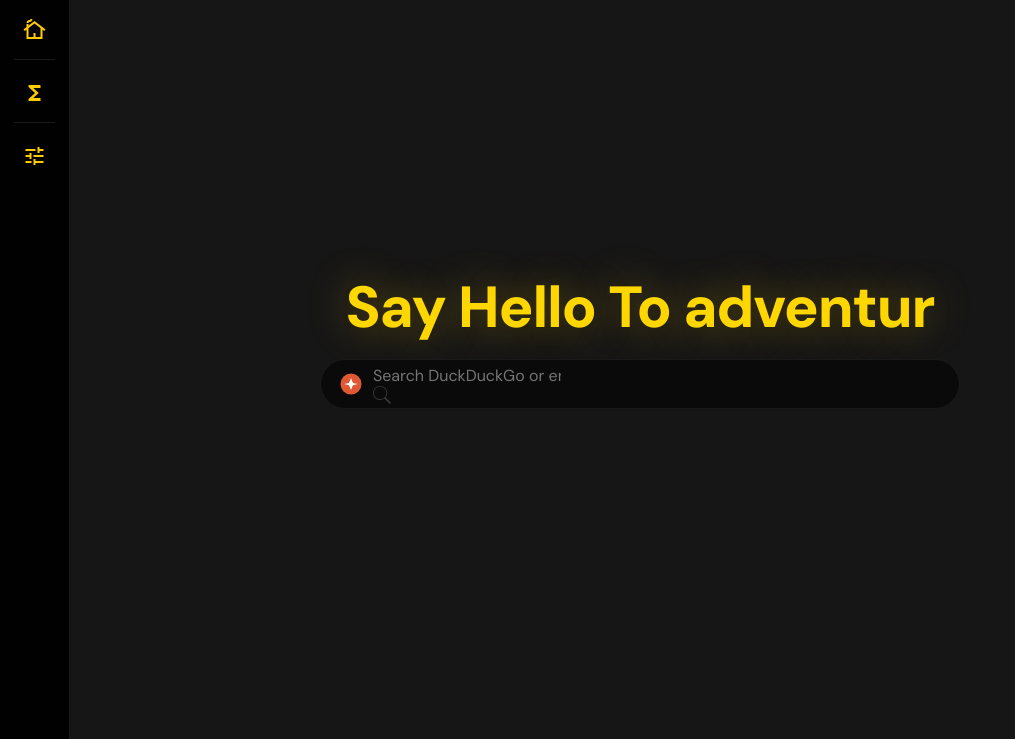
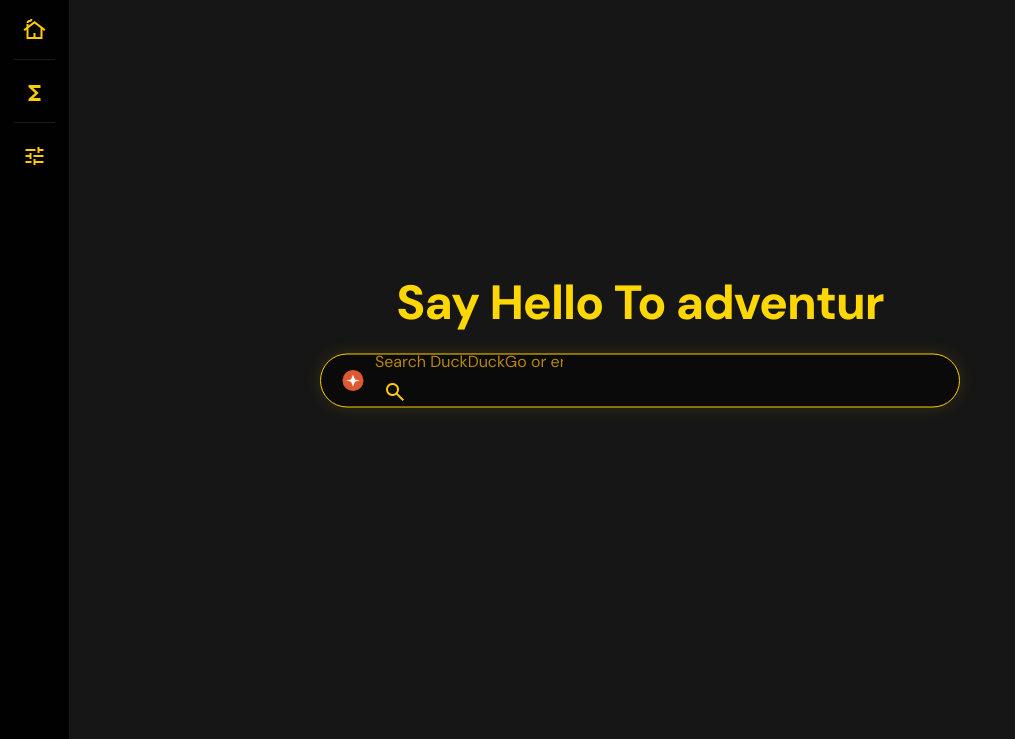
Before and after one commit to VikingLearningMath/OpenMath---Math-Grades-1-12, a website: page public/proxy.html in a window 1280 px wide. Shown: the part 61-800 px from the top of the page, without its empty margins (0-1015 px from the left). Drawn offline with nearby package versions, Linux system fonts and the light colour scheme.

Commit message:
Fix lava visibility, start on math, polish proxy search; proxy only on secret path
- Lava was invisible because body had an opaque black background hidden the
  z-index -999 canvas. Make body background transparent (keep html black) so
  the lava shows.
- Routes: / and /math serve the math page (starts on math). The viking proxy
  now lives ONLY on the regenerated secret path (the token the sign-in returns).
  /proxy and /home remain removed.
- Proxy page: clean centered layout — 'Say Hello To Viking' typewriter heading
  (uses .header h1) above a polished gold-bordered search bar; nicer focus glow
  and material search icon.

```diff
--- a/public/css/index.css
+++ b/public/css/index.css
@@ -6,11 +6,13 @@
 html, body {
   width: 100%;
   height: 100%;
-  background: #000;
+  background: transparent;
   color: #ffcc00;
   font-family: 'DM Sans', system-ui, sans-serif;
   overflow-x: hidden;
 }
+
+html { background: #000; }
 
 a { color: inherit; text-decoration: none; }
 
--- a/public/css/proxy.css
+++ b/public/css/proxy.css
@@ -63,16 +63,24 @@
   display: flex;
   align-items: center;
   background: #0a0a0a;
-  border: 1px solid #1a1a1a;
-  border-radius: 30px;
-  padding: 0 18px;
-  height: 50px;
+  border: 1px solid #ffcc00;
+  border-radius: 34px;
+  padding: 0 20px;
+  height: 54px;
   width: 100%;
   max-width: 640px;
-  transition: border-color 0.15s;
+  box-shadow: 0 0 18px rgba(255, 204, 0, .12);
+  transition: border-color 0.15s, box-shadow 0.15s;
 }
 
-.search-header:focus-within { border-color: #ffcc00; }
+.search-header:focus-within {
+  border-color: #ffd700;
+  box-shadow: 0 0 24px rgba(255, 204, 0, .28);
+}
+
+.search-header:focus-within::after,
+.search-header::placeholder,
+.gointospaceSearchButton .material-symbols-outlined { color: #ffcc00; }
 
 .search-header__input {
   flex: 1;
@@ -83,6 +91,8 @@
   font-size: 16px;
   font-family: inherit;
 }
+
+.search-header__input::placeholder { color: #b8860b; }
 
 .search-header__button {
   background: transparent;
--- a/public/proxy.html
+++ b/public/proxy.html
@@ -54,11 +54,8 @@
 
   <!-- Initial search header (centered) -->
   <div class="header" id="centerSearch">
-    <div style="display: flex; flex-direction: column; align-items: center; margin: 20px; width: 100vw;">
-      <h1 style="color:#ffd700;font-size:clamp(30px,6vw,58px);font-weight:800;letter-spacing:-.02em;text-shadow:0 0 40px rgba(255,204,0,.35);margin:0 0 8px;">
-        Say Hello To <span class="typewrite" data-period="2000" data-type='[ "Viking.","adventure.","exploration.","power.","the open web.","valhalla.","freedom.","speed.","the seven seas.","your gateway.","aesthetic.","privacy."]'><span class="wrap"></span></span>
-      </h1>
-      <div style="animation: fade-in-top 1s; margin-top: 6px" class="search-header">
+    <h1>Say Hello To <span class="typewrite" data-period="2000" data-type='[ "Viking.","adventure.","exploration.","power.","the open web.","valhalla.","freedom.","speed.","the seven seas.","your gateway.","aesthetic.","privacy."]'><span class="wrap"></span></span></h1>
+    <div class="search-header" style="animation: fade-in-top 1s; margin-top: 8px;">
       <img src="" class="searchEngineIcon" id="searchEngineIcon" />
       <form id="formintospace">
         <input
@@ -68,12 +65,9 @@
           type="text"
         />
         <button aria-label="search" type="submit" class="search-header__button gointospaceSearchButton">
-            <svg fill="none" viewBox="0 0 18 18" height="18" width="18" class="search-header__icon">
-              <path fill="#3A3A3A" d="M7.132 0C3.197 0 0 3.124 0 6.97c0 3.844 3.197 6.969 7.132 6.969 1.557 0 2.995-.49 4.169-1.32L16.82 18 18 16.847l-5.454-5.342a6.846 6.846 0 0 0 1.718-4.536C14.264 3.124 11.067 0 7.132 0zm0 .82c3.48 0 6.293 2.748 6.293 6.15 0 3.4-2.813 6.149-6.293 6.149S.839 10.37.839 6.969C.839 3.568 3.651.82 7.132.82z" />
-            </svg>
+          <span class="material-symbols-outlined" style="font-size:22px">search</span>
         </button>
       </form>
-      </div>
     </div>
   </div>
 
```
Also changed, not shown: server/index.js (+3 -7 lines). Lines whose indentation alone changed are shown as unchanged.
